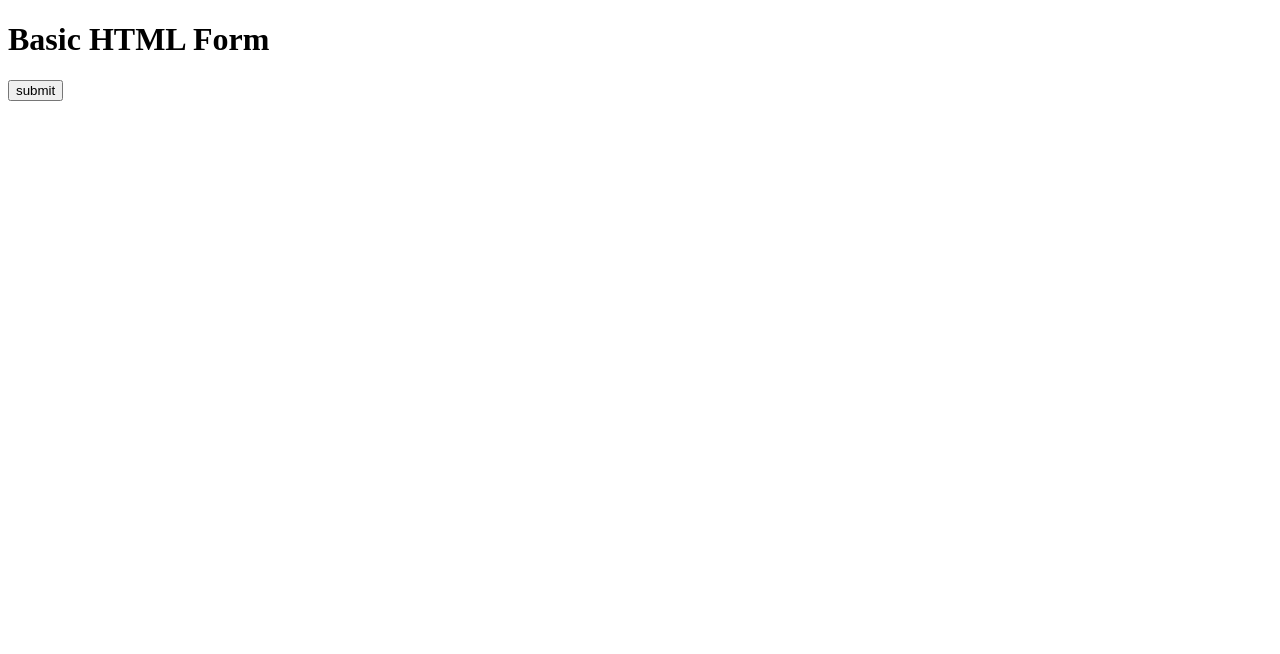
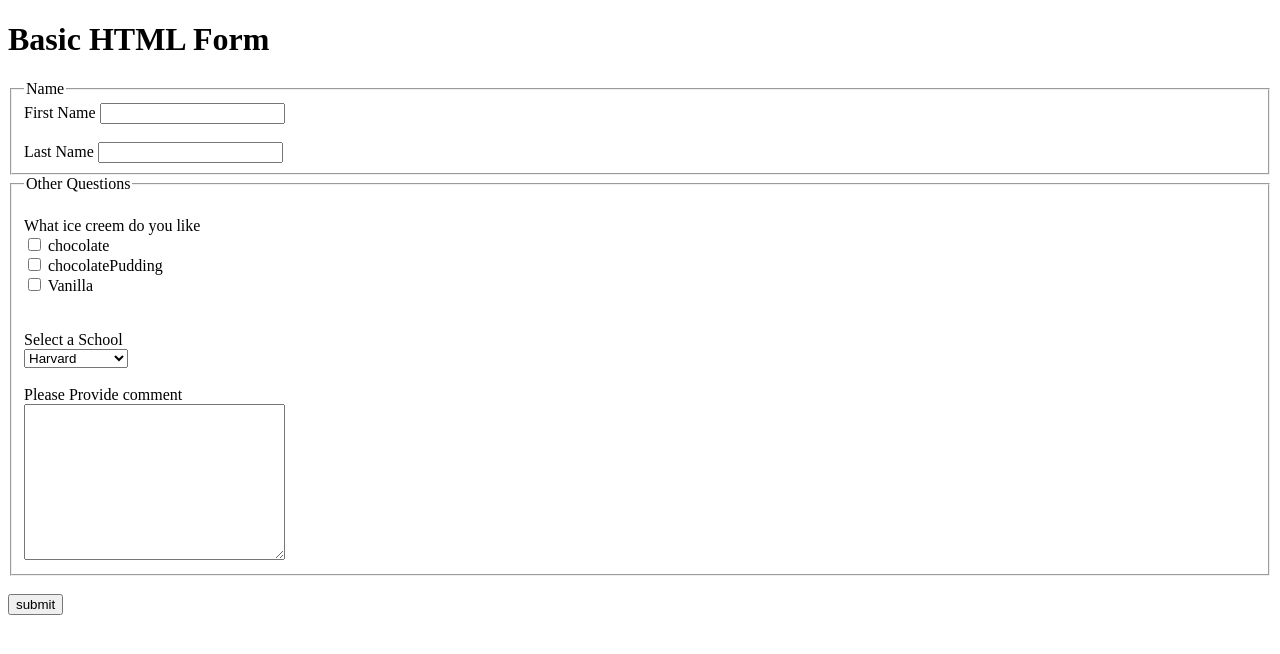
Before and after one commit to simaa99/Form-Html, a plain HTML site: page index.html in a window 1280 px wide. Drawn offline with Linux system fonts and the light colour scheme.

Commit message:
create form in html file

```diff
--- a/index.html
+++ b/index.html
@@ -9,6 +9,58 @@
   <body>
     <header><h1>Basic HTML Form</h1></header>
     <main>
+    <!--Create Form-->
+      <form action="">
+        <fieldset>
+          <legend>Name</legend>
+          <label for="">First Name</label>
+          <input type="text" name="" id="" />
+          <br />
+          <br />
+          <label for="">Last Name</label>
+          <input type="password" name="" id="" />
+        </fieldset>
+
+        <fieldset>
+          <legend>Other Questions</legend>
+
+          <br />
+
+          <label for="">What ice creem do you like</label>
+          <br />
+          <input
+            type="checkbox"
+            id="chocolate"
+            name="chocolate"
+            value="chocolate"
+          />
+          <label for="chocolate"> chocolate</label><br />
+          <input
+            type="checkbox"
+            id="chocolatePudding"
+            name="chocolatePudding"
+            value="chocolatePudding"
+          />
+          <label for="chocolatePudding">chocolatePudding</label><br />
+          <input type="checkbox" id="Vanilla" name="Vanilla" value="Vanilla" />
+          <label for="Vanilla"> Vanilla</label><br /><br />
+          <br />
+          <label for="">Select a School</label>
+          <br />
+          <select name="" id="">
+            <option value="Harvid">Harvard</option>
+            <option value="Harvar">Harvar</option>
+            <option value="Harvarf">Hot chocolate</option>
+          </select>
+          <br />
+          <br />
+          <label for="">Please Provide comment</label>
+          <br />
+          <textarea name="" id="" cols="30" rows="10"></textarea>
+          <br />
+        </fieldset>
+        <br />
+      </form>
     </main>
     <footer>
       <input type="submit" value="submit" />
```
